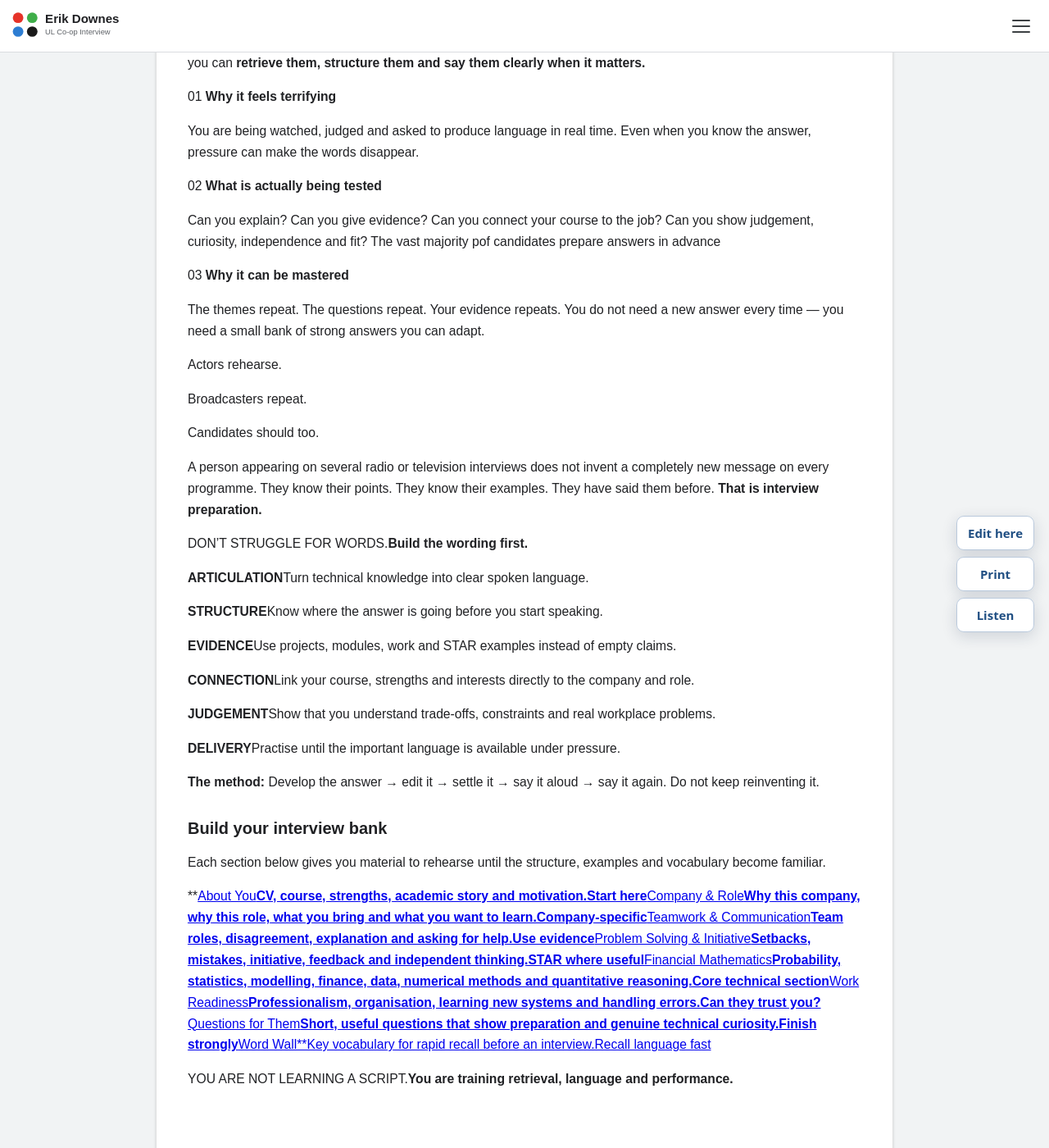
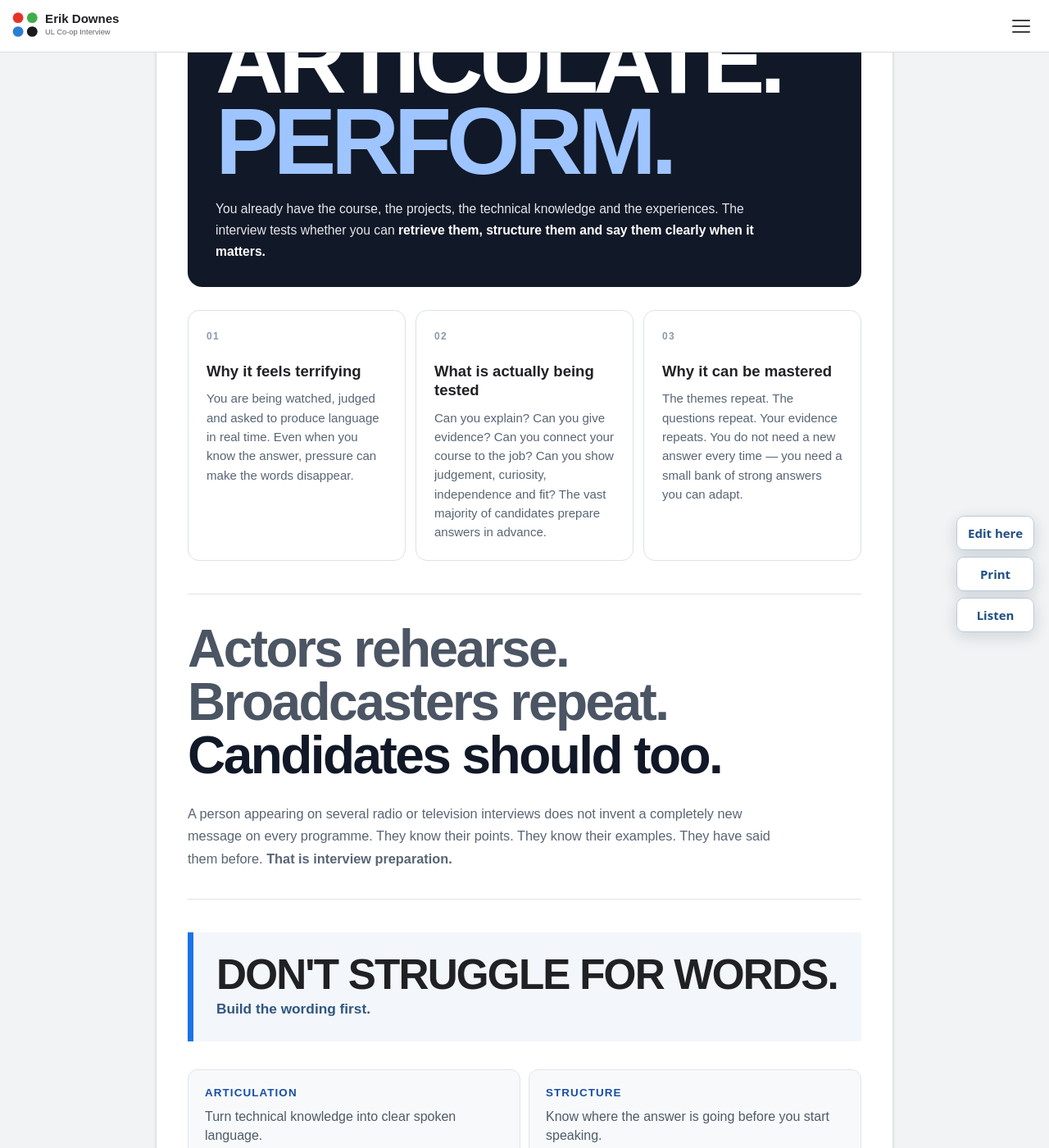
Before and after one commit to ronandownes/coop, a Jekyll site: the page built from index.md, in a window 1280 px wide and 1400 px high, scrolled down 335 px. Shown: the whole window at 82% size. Built offline with Jekyll 4.4.1, drawn with Linux system fonts in a browser that asks for light colours; some of the changed text lies outside the part shown.

Commit message:
Restore visual interview homepage styling

```diff
--- a/index.md
+++ b/index.md
@@ -3,56 +3,74 @@
 handle: Preparation
 title: Interview Preparation
 nav_order: 2
-intro: Interviews are not about inventing brilliant answers on the spot. They
-  are about learning to articulate what you already know, then performing it
-  clearly under pressure.
+intro: Interviews are not about inventing brilliant answers on the spot. They are about learning to articulate what you already know, then performing it clearly under pressure.
 ---
-AN INTERVIEW IS A PERFORMANCE
 
-ARTICULATE. PERFORM.
+<div class="home-hero">
+  <div class="home-hero-kicker">AN INTERVIEW IS A PERFORMANCE</div>
+  <div class="home-hero-words">
+    <span>ARTICULATE.</span>
+    <span>PERFORM.</span>
+  </div>
+  <p class="home-hero-copy">You already have the course, the projects, the technical knowledge and the experiences. The interview tests whether you can <strong>retrieve them, structure them and say them clearly when it matters.</strong></p>
+</div>
 
-You already have the course, the projects, the technical knowledge and the experiences. The interview tests whether you can **retrieve them, structure them and say them clearly when it matters.**
+<div class="home-three">
+  <div class="home-panel">
+    <span class="home-panel-number">01</span>
+    <strong>Why it feels terrifying</strong>
+    <p>You are being watched, judged and asked to produce language in real time. Even when you know the answer, pressure can make the words disappear.</p>
+  </div>
+  <div class="home-panel">
+    <span class="home-panel-number">02</span>
+    <strong>What is actually being tested</strong>
+    <p>Can you explain? Can you give evidence? Can you connect your course to the job? Can you show judgement, curiosity, independence and fit? The vast majority of candidates prepare answers in advance.</p>
+  </div>
+  <div class="home-panel">
+    <span class="home-panel-number">03</span>
+    <strong>Why it can be mastered</strong>
+    <p>The themes repeat. The questions repeat. Your evidence repeats. You do not need a new answer every time — you need a small bank of strong answers you can adapt.</p>
+  </div>
+</div>
 
-01 **Why it feels terrifying**
+<div class="home-performance">
+  <div class="home-performance-line">Actors rehearse.</div>
+  <div class="home-performance-line">Broadcasters repeat.</div>
+  <div class="home-performance-line home-performance-line-strong">Candidates should too.</div>
+  <p>A person appearing on several radio or television interviews does not invent a completely new message on every programme. They know their points. They know their examples. They have said them before. <strong>That is interview preparation.</strong></p>
+</div>
 
-You are being watched, judged and asked to produce language in real time. Even when you know the answer, pressure can make the words disappear.
+<div class="home-dont">
+  <span>DON'T STRUGGLE FOR WORDS.</span>
+  <strong>Build the wording first.</strong>
+</div>
 
-02 **What is actually being tested**
+<div class="home-skills">
+  <div><strong>ARTICULATION</strong><span>Turn technical knowledge into clear spoken language.</span></div>
+  <div><strong>STRUCTURE</strong><span>Know where the answer is going before you start speaking.</span></div>
+  <div><strong>EVIDENCE</strong><span>Use projects, modules, work and STAR examples instead of empty claims.</span></div>
+  <div><strong>CONNECTION</strong><span>Link your course, strengths and interests directly to the company and role.</span></div>
+  <div><strong>JUDGEMENT</strong><span>Show that you understand trade-offs, constraints and real workplace problems.</span></div>
+  <div><strong>DELIVERY</strong><span>Practise until the important language is available under pressure.</span></div>
+</div>
 
-Can you explain? Can you give evidence? Can you connect your course to the job? Can you show judgement, curiosity, independence and fit? The vast majority pof candidates prepare answers in advance
+<div class="practice-rule home-practice"><strong>The method:</strong> Develop the answer → edit it → settle it → say it aloud → say it again. Do not keep reinventing it.</div>
 
-03 **Why it can be mastered**
+<h2 class="home-section-title">Build your interview bank</h2>
+<p class="home-section-lead">Each section below gives you material to rehearse until the structure, examples and vocabulary become familiar.</p>
 
-The themes repeat. The questions repeat. Your evidence repeats. You do not need a new answer every time — you need a small bank of strong answers you can adapt.
+<div class="section-grid">
+  <a class="section-card" href="{{ '/about-you.html' | relative_url }}"><strong>About You</strong><span>CV, course, strengths, academic story and motivation.</span><span class="cue">Start here</span></a>
+  <a class="section-card" href="{{ '/company-role.html' | relative_url }}"><strong>Company & Role</strong><span>Why this company, why this role, what you bring and what you want to learn.</span><span class="cue">Company-specific</span></a>
+  <a class="section-card" href="{{ '/teamwork.html' | relative_url }}"><strong>Teamwork & Communication</strong><span>Team roles, disagreement, explanation and asking for help.</span><span class="cue">Use evidence</span></a>
+  <a class="section-card" href="{{ '/problem-solving.html' | relative_url }}"><strong>Problem Solving & Initiative</strong><span>Setbacks, mistakes, initiative, feedback and independent thinking.</span><span class="cue">STAR where useful</span></a>
+  <a class="section-card" href="{{ '/financial-maths.html' | relative_url }}"><strong>Financial Mathematics</strong><span>Probability, statistics, modelling, finance, data, numerical methods and quantitative reasoning.</span><span class="cue">Core technical section</span></a>
+  <a class="section-card" href="{{ '/work-readiness.html' | relative_url }}"><strong>Work Readiness</strong><span>Professionalism, organisation, learning new systems and handling errors.</span><span class="cue">Can they trust you?</span></a>
+  <a class="section-card" href="{{ '/questions-for-them.html' | relative_url }}"><strong>Questions for Them</strong><span>Short, useful questions that show preparation and genuine technical curiosity.</span><span class="cue">Finish strongly</span></a>
+  <a class="section-card" href="{{ '/word-wall.html' | relative_url }}"><strong>Word Wall</strong><span>Key vocabulary for rapid recall before an interview.</span><span class="cue">Recall language fast</span></a>
+</div>
 
-Actors rehearse.
-
-Broadcasters repeat.
-
-Candidates should too.
-
-A person appearing on several radio or television interviews does not invent a completely new message on every programme. They know their points. They know their examples. They have said them before. **That is interview preparation.**
-
-DON'T STRUGGLE FOR WORDS.**Build the wording first.**
-
-**ARTICULATION**Turn technical knowledge into clear spoken language.
-
-**STRUCTURE**Know where the answer is going before you start speaking.
-
-**EVIDENCE**Use projects, modules, work and STAR examples instead of empty claims.
-
-**CONNECTION**Link your course, strengths and interests directly to the company and role.
-
-**JUDGEMENT**Show that you understand trade-offs, constraints and real workplace problems.
-
-**DELIVERY**Practise until the important language is available under pressure.
-
-**The method:** Develop the answer → edit it → settle it → say it aloud → say it again. Do not keep reinventing it.
-
-## Build your interview bank
-
-Each section below gives you material to rehearse until the structure, examples and vocabulary become familiar.
-
-**[About You**CV, course, strengths, academic story and motivation.Start here**Company & Role**Why this company, why this role, what you bring and what you want to learn.Company-specific**Teamwork & Communication**Team roles, disagreement, explanation and asking for help.Use evidence**Problem Solving & Initiative**Setbacks, mistakes, initiative, feedback and independent thinking.STAR where useful**Financial Mathematics**Probability, statistics, modelling, finance, data, numerical methods and quantitative reasoning.Core technical section**Work Readiness**Professionalism, organisation, learning new systems and handling errors.Can they trust you?**Questions for Them**Short, useful questions that show preparation and genuine technical curiosity.Finish strongly**Word Wall**Key vocabulary for rapid recall before an interview.Recall language fast]({{ '/word-wall.html' | relative_url }})
-
-YOU ARE NOT LEARNING A SCRIPT.**You are training retrieval, language and performance.**
+<div class="home-final">
+  <span>YOU ARE NOT LEARNING A SCRIPT.</span>
+  <strong>You are training retrieval, language and performance.</strong>
+</div>
```
